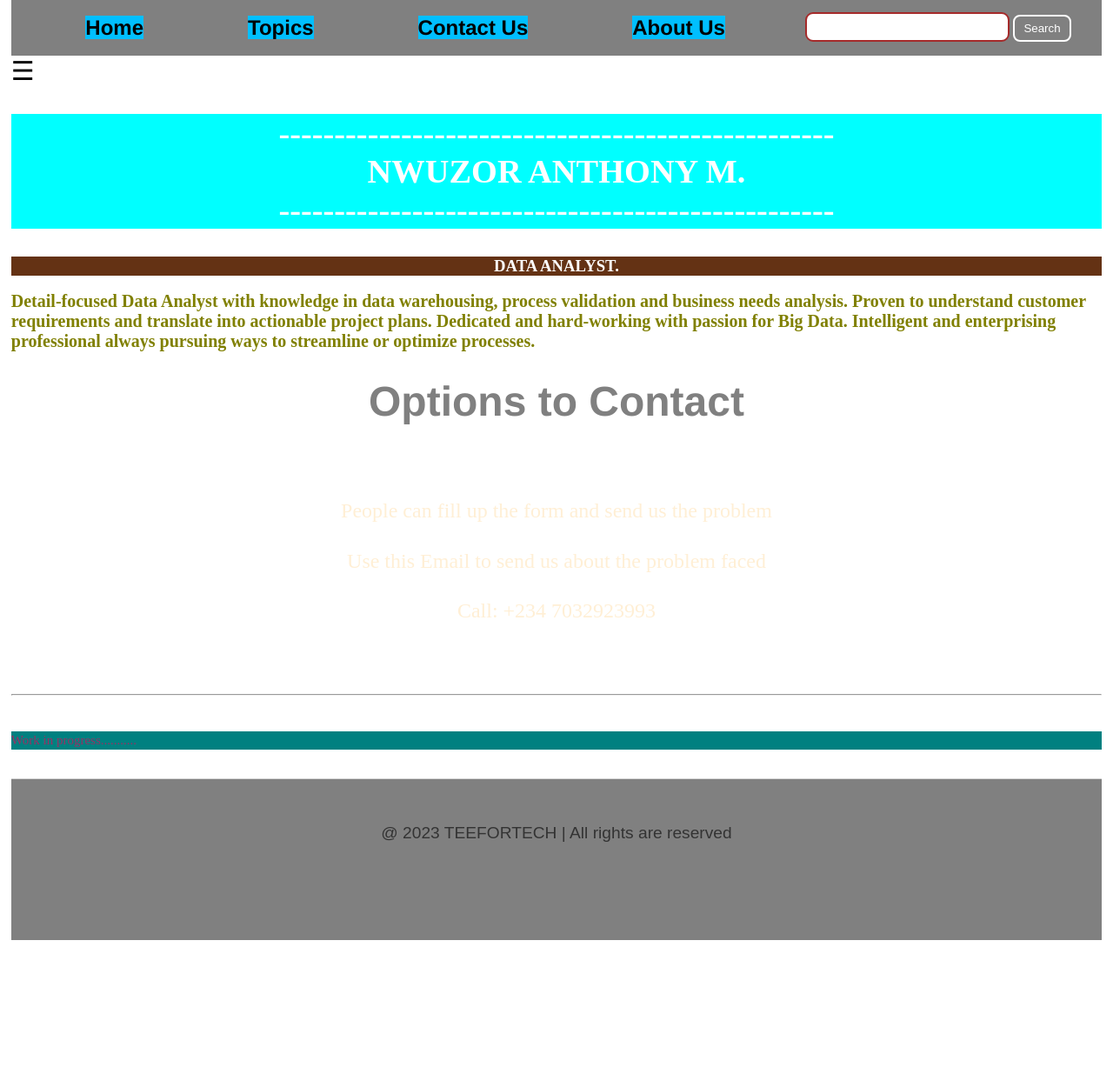
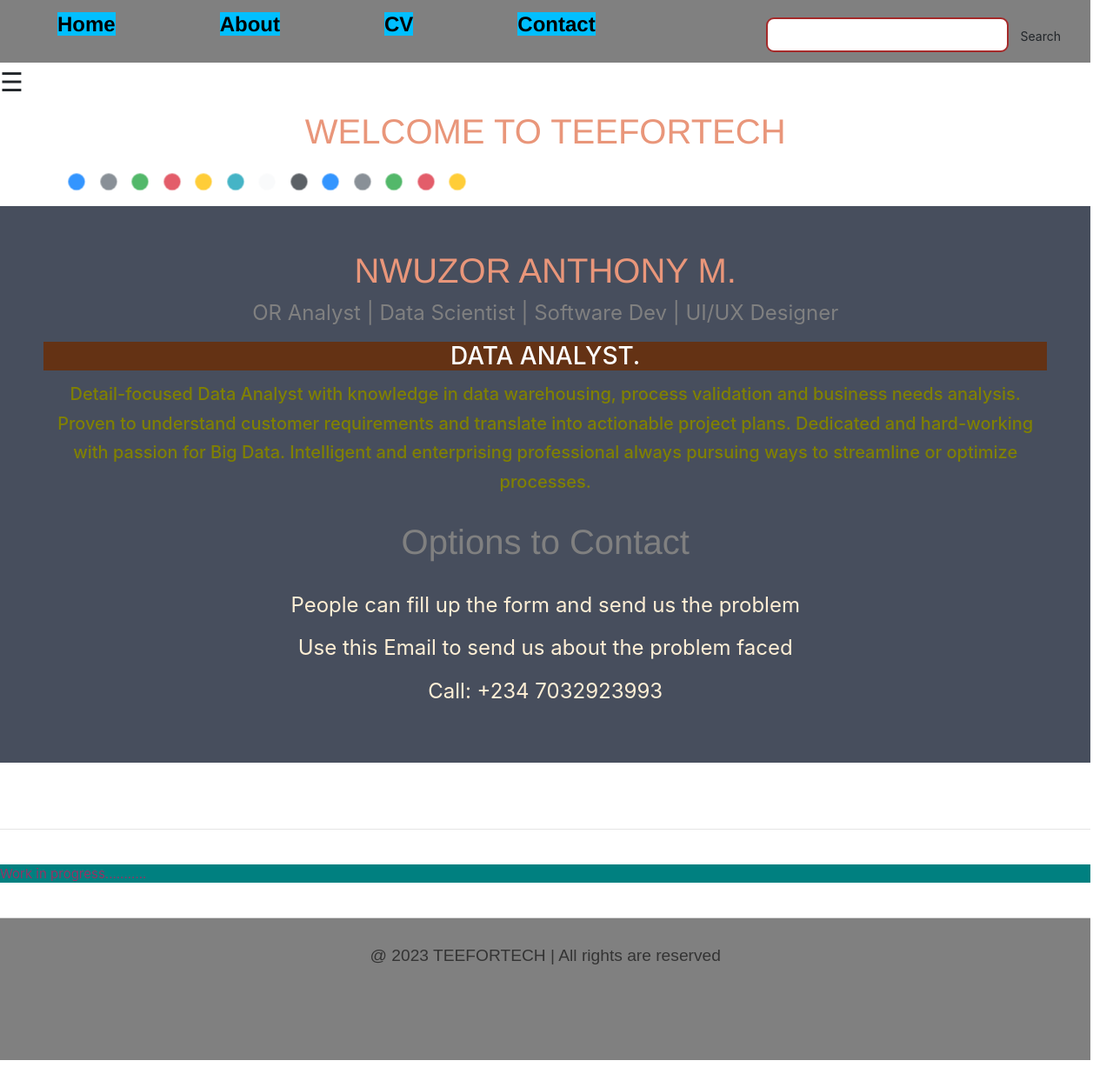
Before and after one commit to teefortech/teefortech.github.io, a Jekyll site: the page about.html, which Jekyll copies as it is, in a window 1280 px wide and 1235 px high. Shown: the whole window at 87% size. Built offline with Jekyll 4.4.1, drawn with Linux system fonts in a browser that asks for light colours; nearby versions of some CDN libraries.

Commit message:
Update about.html

```diff
--- a/about.html
+++ b/about.html
@@ -1,19 +1,25 @@
 <!DOCTYPE html>
-<html xmlns="http://www.w3.org/1999/html" xmlns="http://www.w3.org/1999/html">
+<html lang="en">
+    <title>Teefortech</title>
+    <meta charset="utf-8">
+    <meta name="viewport" content="width=device-width, initial-scale=1, shrink-to-fit=no">
+<!DOCTYPE html>
+<html>
 <head>
 <title>TEEFORTECH</title>
 	<meta name="viewport" content="width=device-width, initial-scale=1.0"/>
-<link rel="stylesheet" type="text/css" href="/css/style.css">
+	<link rel="stylesheet" type="text/css" href="/css/style.css"><link rel="stylesheet"
+    	href="https://stackpath.bootstrapcdn.com/bootstrap/4.2.1/css/bootstrap.min.css"
+	integrity="sha384-GJzZqFGwb1QTTN6wy59ffF1BuGJpLSa9DkKMp0DgiMDm4iYMj70gZWKYbI706tWS" crossorigin="anonymous">
 </head>
 <body>
 
     <nav class="navbar background">
-
         <ul class="nav-list">
             <li><a href="/index">Home</a></li>
-            <li><a href="/topics">Topics</a></li>
-            <li><a href="/contact">Contact Us</a></li>
-            <li><a href="/about">About Us</a></li>
+	    <li><a href="/about">About</a></li>
+            <li><a href="/cv">CV</a></li>
+            <li><a href="/contact">Contact</a></li>
         </ul>
 
         <div class="rightNav">
@@ -26,8 +32,8 @@
     <div id="mySidenav" class="sidenav">
     <a href="javascript:void(0)" class="closebtn" onclick="closeNav()">&times;</a>
     <a href="/about">About</a>
-  <a href="#">Services</a>
-  <a href="#">Clients</a>
+    <a href="/services">Services</a>
+    <a href="/clients">Clients</a>
      <a href="/contact">Contact</a>
     </div>
 
@@ -45,8 +51,73 @@ function closeNav() {
 }
 </script>
 
-<h2 style="background-color: #00FFFF; text-align: center; font-size: 3vw; color: white">--------------------------------------------------<br/ > NWUZOR ANTHONY M. <br/ >--------------------------------------------------
-   </h2>
+	<title>Bootstrap | Spinner</title>
+	<style>
+		h1 {
+			color: #E9967A;
+			text-align: center;
+		}
+		div {
+			margin-top: 10px;
+		}
+	</style>
+	<div class="container">
+		<h1>WELCOME TO TEEFORTECH</h1>
+		<!-- spinner-grow, #1 -->
+		<div class="spinner-grow text-primary" role="status">
+			<span class="sr-only">Loading</span>
+		</div>
+		<!-- spinner-grow, #2 -->
+		<div class="spinner-grow text-secondary" role="status">
+			<span class="sr-only">Loading</span>
+		</div>
+		<!-- spinner-grow, #3 -->
+		<div class="spinner-grow text-success" role="status">
+			<span class="sr-only">Loading</span>
+		</div>
+		<!-- spinner-grow, #4 -->
+		<div class="spinner-grow text-danger" role="status">
+			<span class="sr-only">Loading</span>
+		</div>
+		<!-- spinner-grow, #5 -->
+		<div class="spinner-grow text-warning" role="status">
+			<span class="sr-only">Loading</span>
+		</div>
+		<!-- spinner-grow, #6 -->
+		<div class="spinner-grow text-info" role="status">
+			<span class="sr-only">Loading</span>
+		</div>
+		<!-- spinner-grow, #7 -->
+		<div class="spinner-grow text-light" role="status">
+			<span class="sr-only">Loading</span>
+		</div>
+		<!-- spinner-grow, #8 -->
+		<div class="spinner-grow text-dark" role="status">
+			<span class="sr-only">Loading</span>
+		</div>
+        <div class="spinner-grow text-primary" role="status">
+			<span class="sr-only">Loading</span>
+		</div>
+		<!-- spinner-grow, #2 -->
+		<div class="spinner-grow text-secondary" role="status">
+			<span class="sr-only">Loading</span>
+		</div>
+		<!-- spinner-grow, #3 -->
+		<div class="spinner-grow text-success" role="status">
+			<span class="sr-only">Loading</span>
+		</div>
+        <div class="spinner-grow text-danger" role="status">
+			<span class="sr-only">Loading</span>
+		</div>
+		<!-- spinner-grow, #5 -->
+		<div class="spinner-grow text-warning" role="status">
+			<span class="sr-only">Loading</span>
+		</div>
+	</div>
+    <div class="about-section">
+        <h1>NWUZOR ANTHONY M.</h1>
+        <p class="title">OR Analyst | Data Scientist | Software Dev | UI/UX Designer</p>
+
 <h3 style="text-align: center; background-color: rgb(100, 50, 20); color: white">
           DATA ANALYST.
            <h3/>
```
Lines whose indentation alone changed are shown as unchanged.
